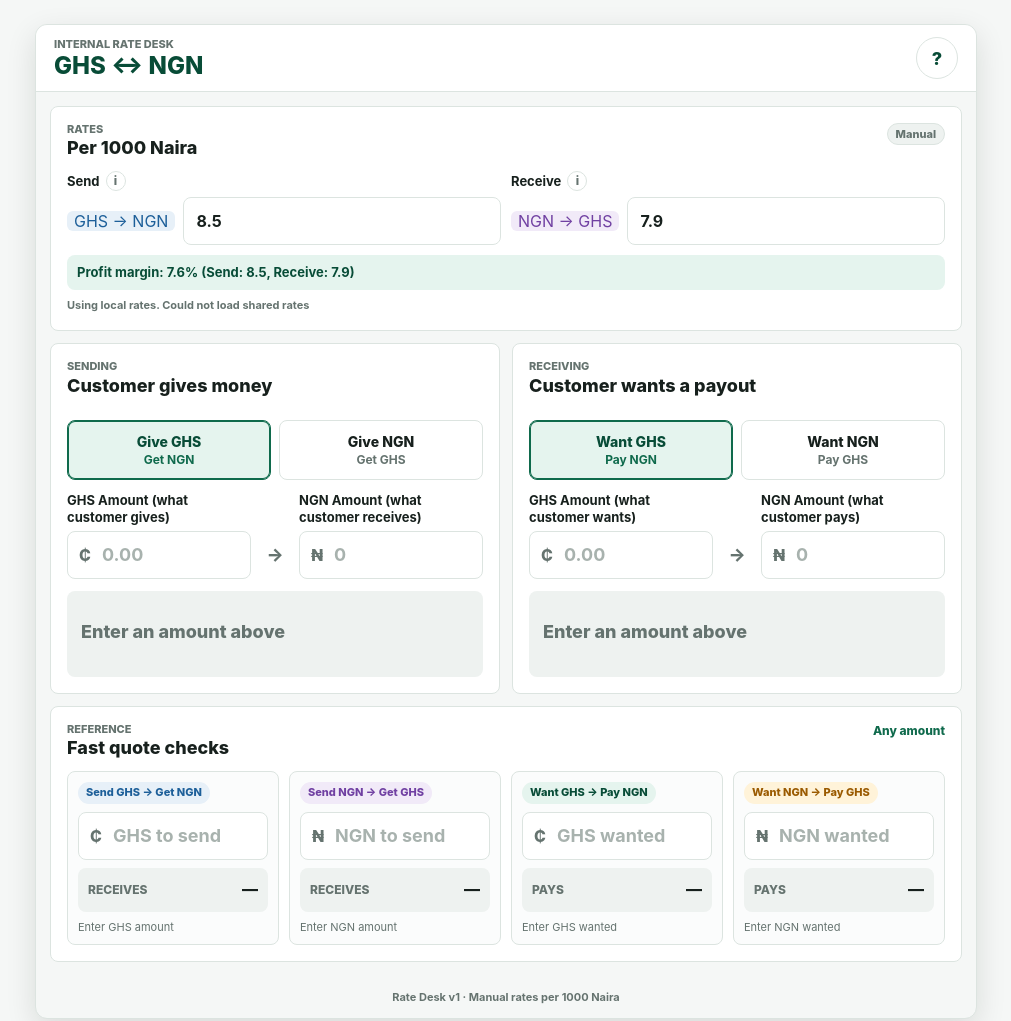
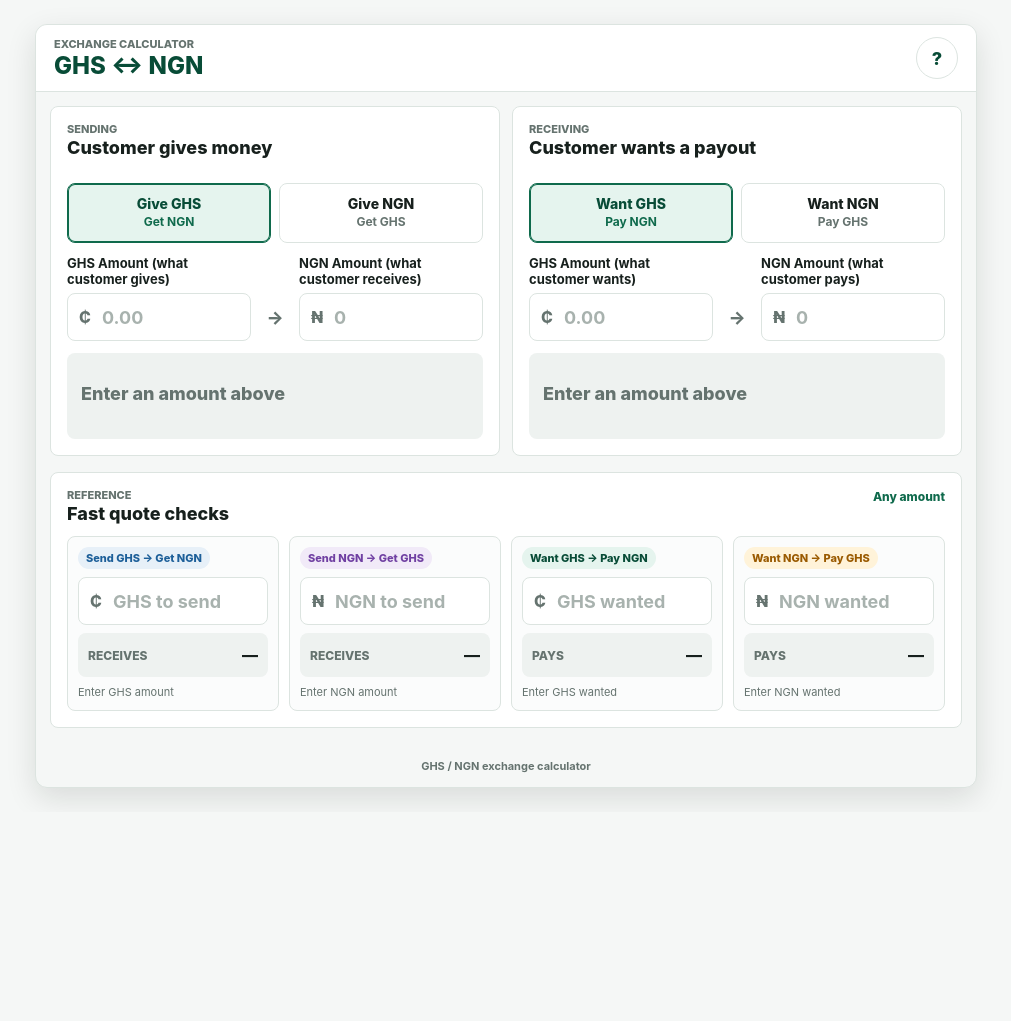
Before and after one commit to Leslie-23/rateCalc, a website: page index.html in a window 1280 px wide. Shown: the top 1021 px of the page, without its empty margins (134-1145 px from the left). After the commit the page ends 812 px from the top, so only its background shows below. Drawn offline with Linux system fonts and the light colour scheme; no server answers.

Commit message:
Configure customer-facing app

```diff
--- a/config.js
+++ b/config.js
@@ -1,3 +1,3 @@
 window.RATE_API_BASE = "";
 window.RATE_ADMIN_TOKEN = "";
-window.CUSTOMER_FACING = false;
+window.CUSTOMER_FACING = true;
--- a/index.html
+++ b/index.html
@@ -3,7 +3,7 @@
 <head>
     <meta charset="UTF-8" />
     <meta name="viewport" content="width=device-width, initial-scale=1.0, viewport-fit=cover" />
-    <title>GHS to NGN Rate Desk</title>
+    <title>GHS to NGN Exchange Calculator</title>
     <link rel="stylesheet" href="index.css" />
 
     <link rel="manifest" href="manifest.json" />
@@ -11,7 +11,7 @@
 
     <meta name="apple-mobile-web-app-capable" content="yes" />
     <meta name="apple-mobile-web-app-status-bar-style" content="black-translucent" />
-    <meta name="apple-mobile-web-app-title" content="Rate Desk" />
+    <meta name="apple-mobile-web-app-title" content="GHS NGN" />
     <link rel="apple-touch-icon" href="icons/icon.svg" />
 
     <meta name="msapplication-TileColor" content="#0f5f46" />
@@ -22,7 +22,7 @@
 <div class="app">
     <header class="app-header">
         <div class="header-brand">
-            <span class="app-kicker">Internal rate desk</span>
+            <span class="app-kicker">Exchange calculator</span>
             <h1 class="app-title">GHS ↔ NGN</h1>
         </div>
         <button class="help-toggle" id="helpToggle" aria-label="Open help guide">
@@ -246,7 +246,7 @@
     </main>
 
     <footer class="app-footer">
-        Rate Desk v1 · Manual rates per 1000 Naira
+        GHS / NGN exchange calculator
     </footer>
 </div>
 
```
Also changed, not shown: manifest.json.
